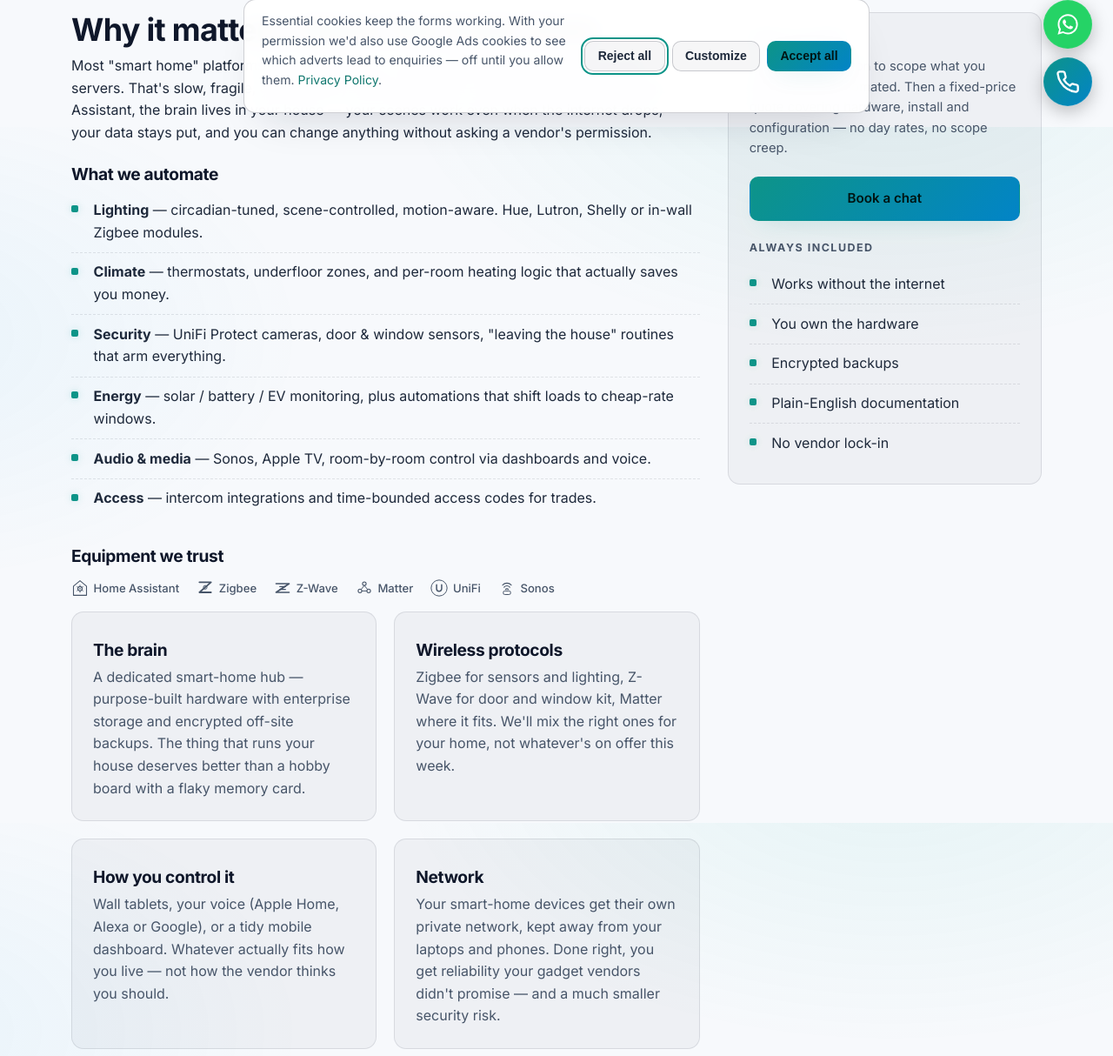
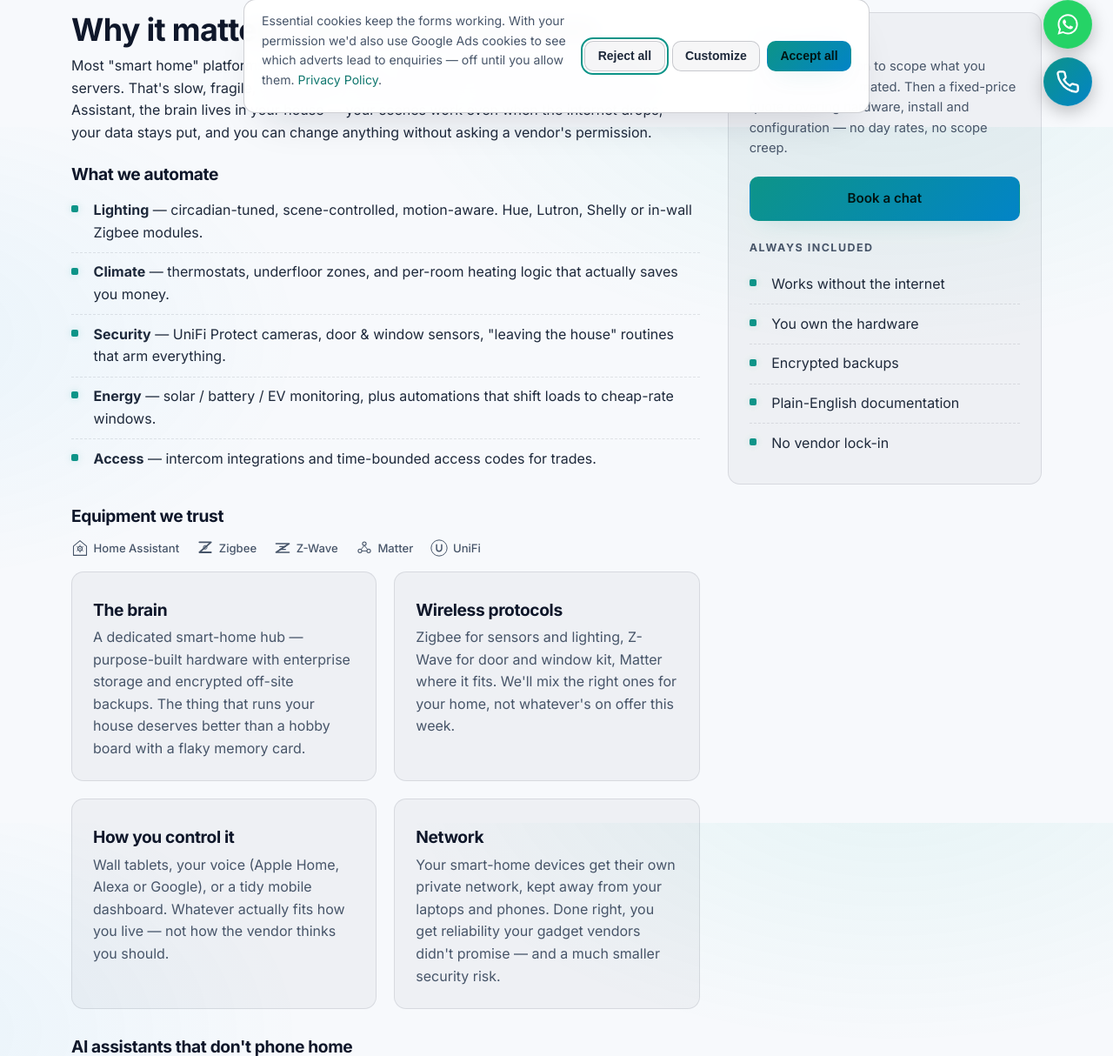
Before and after one commit to Comm4nd0/luma-tech-solutions, a Django app: page /services/automation/ in a window 1280 px wide. Shown: the part 654-1868 px from the top of the page at 87% size. Run offline with Django 5.2, Linux system fonts and the light colour scheme; parts of the project's set-up code (start-up, migrations or seed data) failed here and were passed over; some libraries are stand-ins or nearby versions.

Commit message:
content: remove audio-visual references; we don't install AV
Drop the Sonos / Apple TV bullet and Sonos logo from the smart-home page,
take Sonos out of the concierge care-plan example brands, delete the unused
Sonos logo branch and swap the speaker node in the automation illustration
for a smart plug. Bump lastmod on the two pages that changed.

Co-Authored-By: Claude Fable 5.1 <noreply@anthropic.com>
Claude-Session: https://claude.ai/code/session_019aDb1bku2oiwgn6bEKadRq

```diff
--- a/core/content.py
+++ b/core/content.py
@@ -160,7 +160,7 @@ CARE_PLAN_AUDIENCES = {
             'tagline': 'The whole smart home, whoever installed it — one engineer, one number, one bill.',
             "features": [
                 'Everything in Professional',
-                ("We'll take a look at any smart-home product in the house, whoever installed it — Sonos, Lutron, Ring, Nest, Hue, legacy integrations. Diagnose, advise and escalate to the manufacturer; we don't "
+                ("We'll take a look at any smart-home product in the house, whoever installed it — Lutron, Ring, Nest, Hue, legacy integrations. Diagnose, advise and escalate to the manufacturer; we don't "
  "warrant kit we didn't supply, but you've got one number to call."),
                 'Front of queue; target within 2 working hours for service-down',
                 'Best-effort out-of-hours for genuine emergencies',
@@ -1463,9 +1463,9 @@ PAGE_LASTMOD = {
     "service_access_control": "2026-08-15",
     "service_alarms": "2026-08-15",
     "service_networking": "2026-08-15",
-    "service_automation": "2026-08-15",
+    "service_automation": "2026-09-04",
     "service_ai_cameras": "2026-08-15",
-    "service_support": "2026-08-15",
+    "service_support": "2026-09-04",
     "service_development": "2026-08-15",
     "areas": "2026-08-15",
     "area_marlow": "2026-08-15",
--- a/templates/partials/_illustrations.html
+++ b/templates/partials/_illustrations.html
@@ -180,9 +180,10 @@
   <!-- Camera (far right) -->
   <circle cx="340" cy="220" r="10" fill="rgba(14,165,233,0.12)" stroke="#0ea5e9" stroke-opacity="0.6" stroke-width="1.2"/>
   <circle cx="340" cy="220" r="4" stroke="#0ea5e9" stroke-opacity="0.5" stroke-width="0.8" fill="none"/>
-  <!-- Speaker (bottom) -->
+  <!-- Smart plug (bottom) -->
   <circle cx="210" cy="280" r="10" fill="rgba(168,85,247,0.12)" stroke="#a855f7" stroke-opacity="0.6" stroke-width="1.2"/>
-  <path d="M207 277 L207 283 L211 286 L211 274 Z" fill="#a855f7" fill-opacity="0.35"/>
+  <rect x="206" y="279" width="8" height="5" rx="1.5" fill="none" stroke="#a855f7" stroke-opacity="0.7" stroke-width="0.9"/>
+  <path d="M208 279 L208 276 M212 279 L212 276" stroke="#a855f7" stroke-opacity="0.7" stroke-width="1" stroke-linecap="round"/>
   <!-- Lock (bottom-left) -->
   <circle cx="80" cy="230" r="10" fill="rgba(20,184,166,0.12)" stroke="#14b8a6" stroke-opacity="0.6" stroke-width="1.2"/>
   <rect x="75" y="230" width="10" height="7" rx="1.5" fill="none" stroke="#14b8a6" stroke-opacity="0.6" stroke-width="0.8"/>
--- a/templates/partials/_tech_logos.html
+++ b/templates/partials/_tech_logos.html
@@ -23,6 +23,4 @@
 <svg viewBox="0 0 24 24" fill="currentColor" aria-hidden="true" class="tech-logo"><path d="M12 2L3 7v10l9 5 9-5V7L12 2z" fill="none" stroke="currentColor" stroke-width="1.3" stroke-linejoin="round"/><path d="M12 22V12M3 7l9 5 9-5" fill="none" stroke="currentColor" stroke-width="1" stroke-linejoin="round" opacity=".5"/><circle cx="12" cy="10" r="2" fill="none" stroke="currentColor" stroke-width="1.2"/></svg>
 {% elif name == 'hue' %}
 <svg viewBox="0 0 24 24" fill="currentColor" aria-hidden="true" class="tech-logo"><circle cx="12" cy="10" r="5" fill="none" stroke="currentColor" stroke-width="1.3"/><path d="M12 5V2M12 18v-3M17 10h3M4 10h3" fill="none" stroke="currentColor" stroke-width="1" stroke-linecap="round"/><line x1="10" y1="18" x2="14" y2="18" stroke="currentColor" stroke-width="1.2" stroke-linecap="round"/><line x1="10.5" y1="20" x2="13.5" y2="20" stroke="currentColor" stroke-width="1.2" stroke-linecap="round"/><line x1="11" y1="15" x2="11" y2="18" stroke="currentColor" stroke-width="1" stroke-linecap="round"/><line x1="13" y1="15" x2="13" y2="18" stroke="currentColor" stroke-width="1" stroke-linecap="round"/></svg>
-{% elif name == 'sonos' %}
-<svg viewBox="0 0 24 24" fill="currentColor" aria-hidden="true" class="tech-logo"><path d="M6 8a8 8 0 0 1 12 0" fill="none" stroke="currentColor" stroke-width="1.3" stroke-linecap="round"/><path d="M8 11a5 5 0 0 1 8 0" fill="none" stroke="currentColor" stroke-width="1.3" stroke-linecap="round"/><path d="M10 14a2.5 2.5 0 0 1 4 0" fill="none" stroke="currentColor" stroke-width="1.3" stroke-linecap="round"/><rect x="7" y="16" width="10" height="5" rx="2" fill="none" stroke="currentColor" stroke-width="1.2"/></svg>
 {% endif %}
--- a/templates/services/automation.html
+++ b/templates/services/automation.html
@@ -44,7 +44,6 @@
           <li><strong>Climate</strong> — thermostats, underfloor zones, and per-room heating logic that actually saves you money.</li>
           <li><strong>Security</strong> — UniFi Protect cameras, door & window sensors, "leaving the house" routines that arm everything.</li>
           <li><strong>Energy</strong> — solar / battery / EV monitoring, plus automations that shift loads to cheap-rate windows.</li>
-          <li><strong>Audio & media</strong> — Sonos, Apple TV, room-by-room control via dashboards and voice.</li>
           <li><strong>Access</strong> — intercom integrations and time-bounded access codes for trades.</li>
         </ul>
 
@@ -55,7 +54,6 @@
           <span class="tech-inline-item">{% include 'partials/_tech_logos.html' with name='zwave' %} Z-Wave</span>
           <span class="tech-inline-item">{% include 'partials/_tech_logos.html' with name='matter' %} Matter</span>
           <span class="tech-inline-item">{% include 'partials/_tech_logos.html' with name='ubiquiti' %} UniFi</span>
-          <span class="tech-inline-item">{% include 'partials/_tech_logos.html' with name='sonos' %} Sonos</span>
         </div>
         <div class="grid grid-2">
           <div class="card card-glow fade-in">
```
Also changed, not shown: core/tests/test_content.py (+1 -1 lines).
